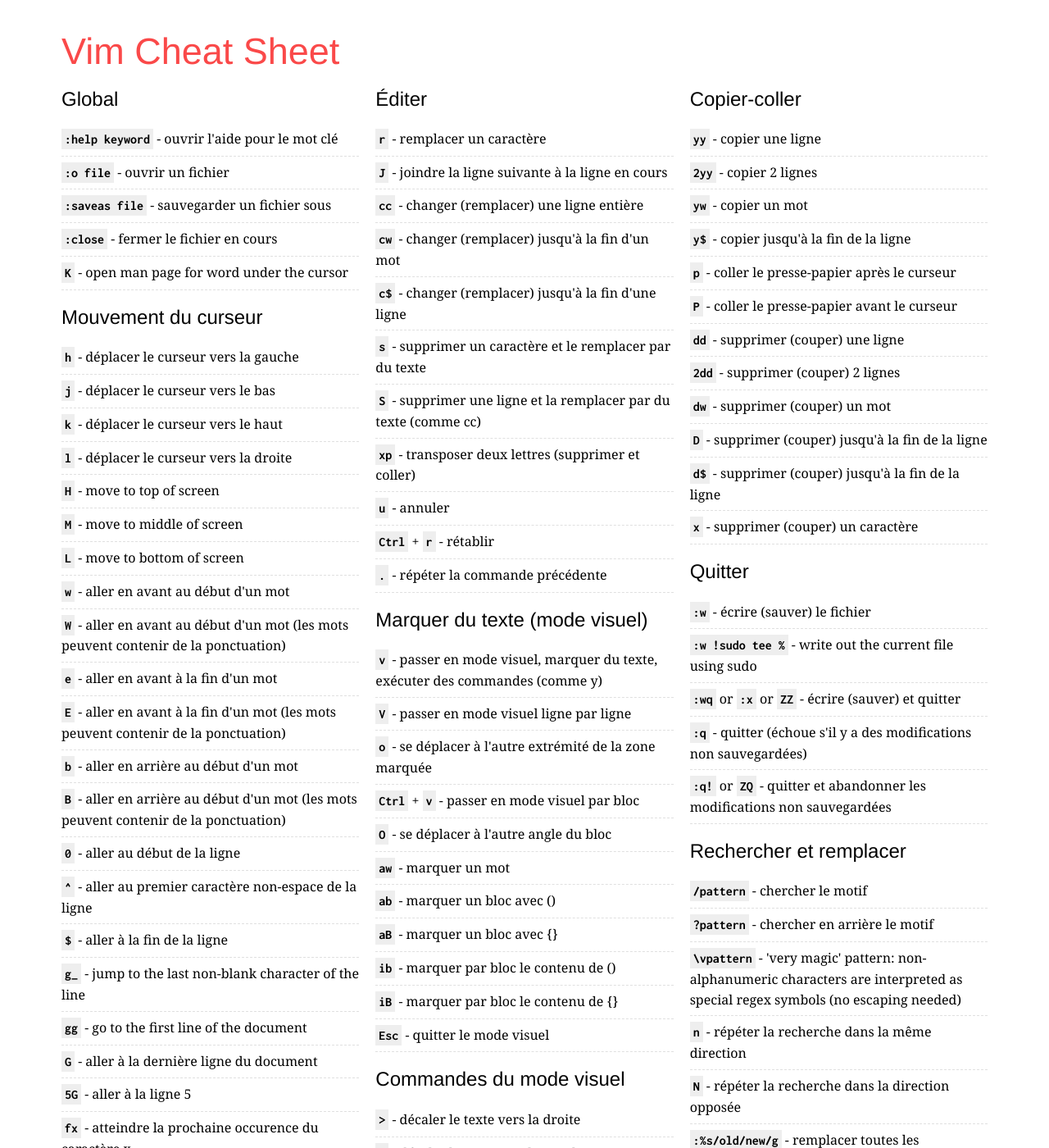
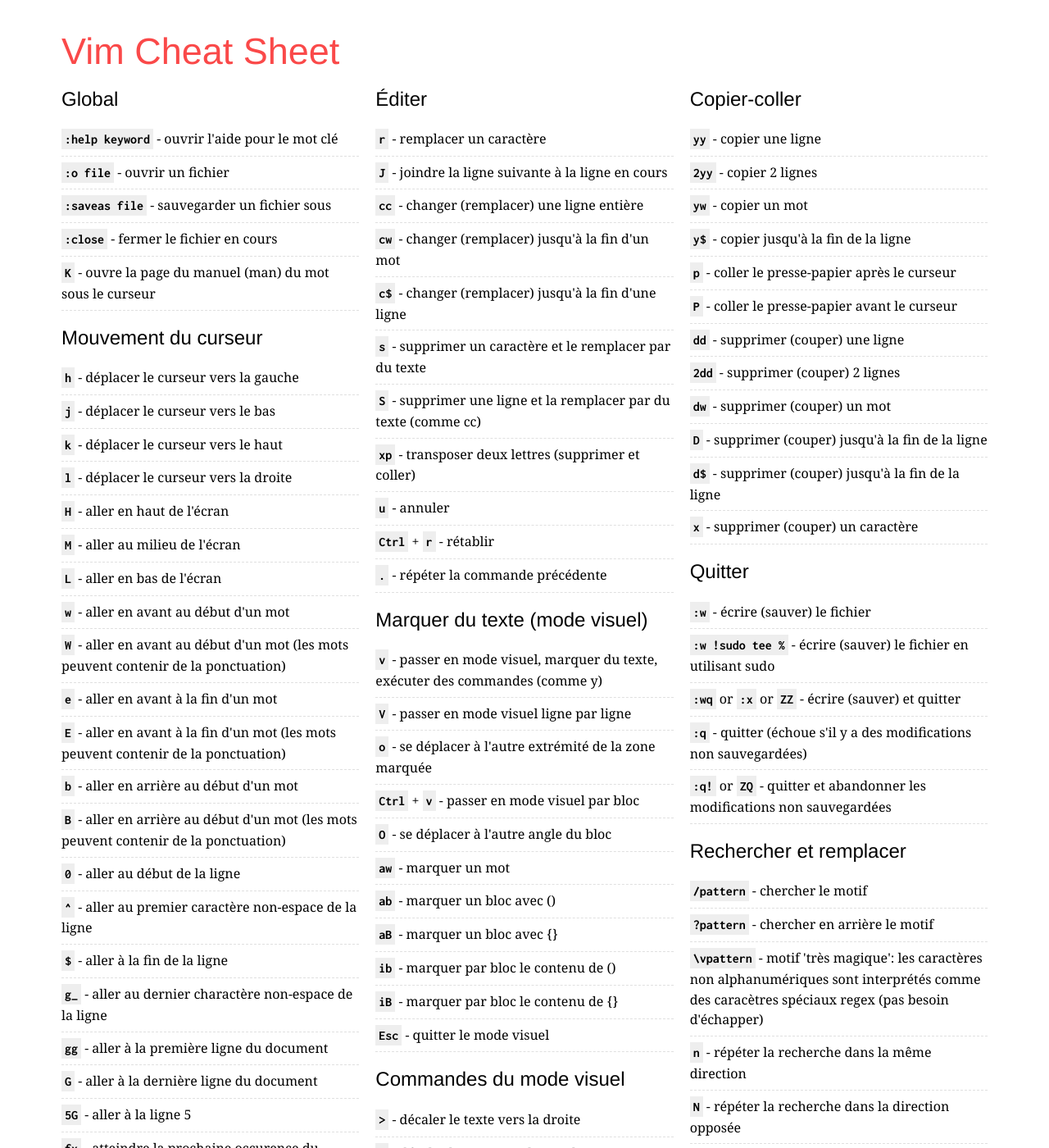
Before and after one commit to rtorr/vim-cheat-sheet, a Jekyll site: the page built from lang/fr_fr/index.html, in a window 1280 px wide and 1400 px high. Shown: the whole window at 82% size. Built offline with Jekyll 4.4.1, drawn with Linux system fonts in a browser that asks for light colours; some of the changed text lies outside the part shown.

Commit message:
Updated french translation

```diff
--- a/lang/fr_fr/index.html
+++ b/lang/fr_fr/index.html
@@ -17,15 +17,21 @@
     E: "aller en avant à la fin d'un mot (les mots peuvent contenir de la ponctuation)"
     b: "aller en arrière au début d'un mot"
     B: "aller en arrière au début d'un mot (les mots peuvent contenir de la ponctuation)"
+    H: "aller en haut de l'écran"
+    M: "aller au milieu de l'écran"
+    L: "aller en bas de l'écran"
     zero: "aller au début de la ligne"
     caret: "aller au premier caractère non-espace de la ligne"
     dollar: "aller à la fin de la ligne"
+    g_: "aller au dernier charactère non-espace de la ligne"
+    gg: "aller à la première ligne du document"
     G: "aller à la dernière ligne du document"
     fiveG: "aller à la ligne 5"
     fx: "atteindre la prochaine occurence du caractère x"
     tx: "atteindre la précédente occurence du caractère x"
     closeCurlyBrace: "atteindre le prochain paragraphe (ou function/bloc, en mode édition)"
     openCurlyBrace: "atteindre le précédent paragraphe (ou function/bloc, en mode édition)"
+    centerCursor: "centre le curseur sur l'écran"
     CtrlPlusb: "Descendre d'une hauteur d'écran"
     CtrlPlusf: "Monte d'une hauteur d'écran"
     CtrlPlusu: "Descendre d'une demie-hauteur d'écran"
@@ -116,6 +122,7 @@
     openFile: "ouvrir un fichier"
     saveAsFile: "sauvegarder un fichier sous"
     closePane: "fermer le fichier en cours"
+    K: "ouvre la page du manuel (man) du mot sous le curseur"
 
 cutAndPaste:
   title: "Copier-coller"
@@ -141,6 +148,7 @@
   title: "Quitter"
   commands:
     colonw: "écrire (sauver) le fichier"
+    colonwsudo: "écrire (sauver) le fichier en utilisant sudo"
     colonwq: "écrire (sauver) et quitter"
     colonx: "écrire (sauver) et quitter"
     colonq: "quitter (échoue s'il y a des modifications non sauvegardées)"
@@ -151,10 +159,12 @@
   commands:
     forwardSlashPattern: "chercher le motif"
     questionMarkPattern: "chercher en arrière le motif"
+    backslashVpattern: "motif 'très magique': les caractères non alphanumériques sont interprétés comme des caracètres spéciaux regex (pas besoin d'échapper)"
     n: "répéter la recherche dans la même direction"
     N: "répéter la recherche dans la direction opposée"
     colonPercentForwardSlashOldForwardSlashNewForwardSlashg: "remplacer toutes les occurrences de old avec new dans tout le fichier"
     colonPercentForwardSlashOldForwardSlashNewForwardSlashgc: "remplacer toutes les occurrences de old avec new dans tout le fichier (demande confirmation)"
+    colonnoh: "supprime le surlignage du résultat des recherches"
 
 searchMultipleFiles:
   title: "Rechercher dans plusieurs fichiers"
@@ -170,6 +180,7 @@
     colone: "modifier un fichier dans un nouveau tampon"
     colonbnext: "aller au tampon suivant"
     colonbprev: "aller au tampon précédent"
+    colonls: "liste tout les tampons ouverts"
     colonbd: "supprimer un tampon (fermer le fichier)"
     colonsp: "ouvrir un fichier dans un nouveau tampon et diviser la fenêtre"
     colonvsp: "ouvrir un fichier dans un nouveau tampon et diviser la fenêtre verticalement"
@@ -177,8 +188,10 @@
     ctrlPlusww: "changer de fenêtre"
     ctrlPluswq: "fermer la fenêtre"
     ctrlPluswv: "diviser la fenêtre verticalement"
-    ctrlPluswh: "déplacer le curseur vers le prochain tampon"
-    ctrlPluswl: "déplacer le curseur vers le tampon précédent"
+    ctrlPluswh: "déplacer le curseur vers la fenêtre de gauche (division verticale)"
+    ctrlPluswl: "déplacer le curseur vers la fenêtre de droite (division verticale)"
+    ctrlPluswj: "déplacer le curseur vers la fenêtre en dessous (division horizontale)"
+    ctrlPluswk: "déplacer le curseur vers la fenêtre au dessus (division horizontale)"
 
 tabs:
   title: "Onglets"
@@ -191,6 +204,7 @@
     colontabmove: "déplacer l'onglet à la position # (commence à 0)"
     colontabc: "fermer l'onglet en cours et toutes ses fenêtres"
     colontabo: "fermer tous les onglets sauf l'onglet courant"
+    colontabdo: "exécute la <code>commande</code> sur tout les onglets (ex: <code>:tabdo q</code> - ferme tout les onglets ouverts)"
 
 footer: "Voir la source sur"
 
```
